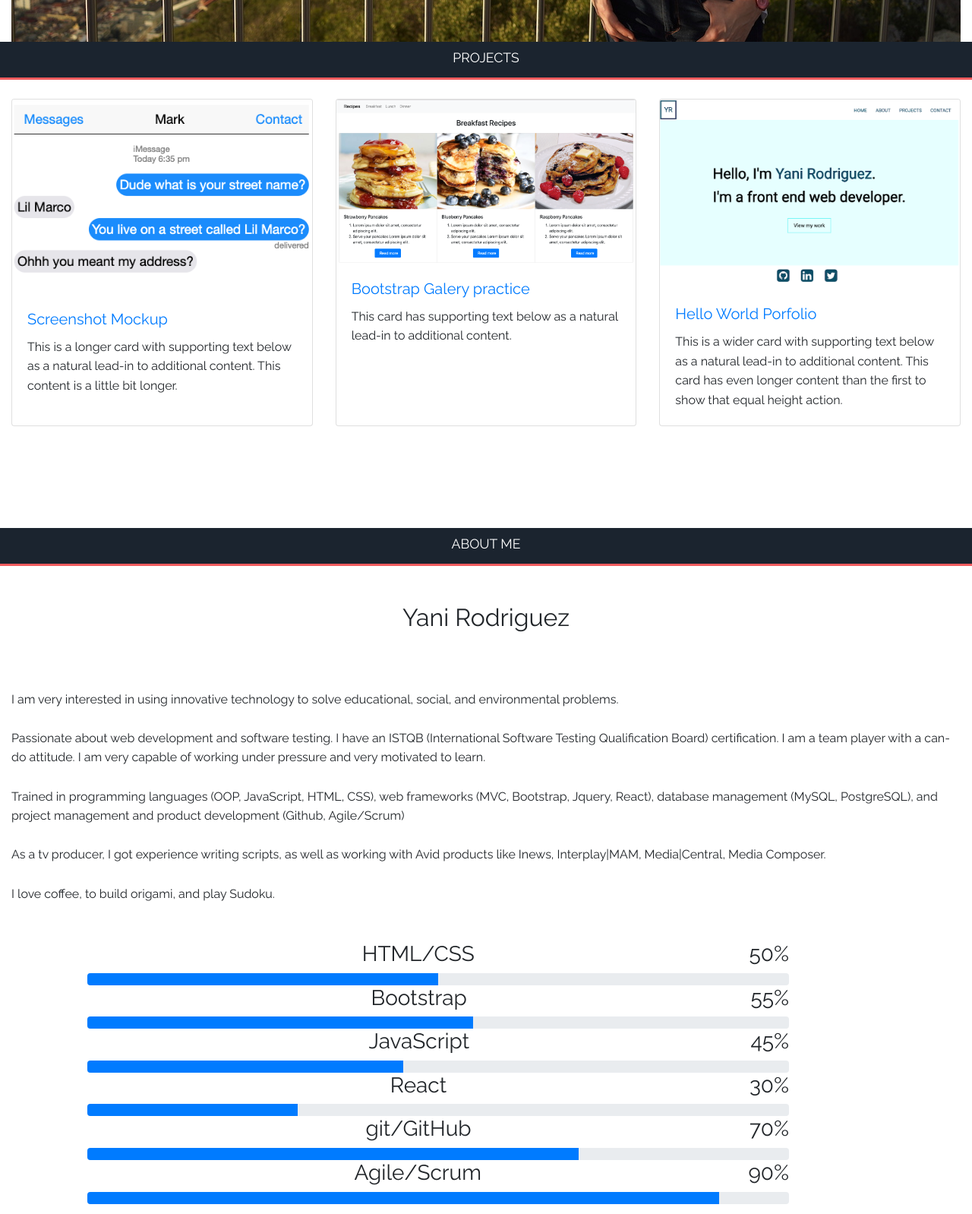
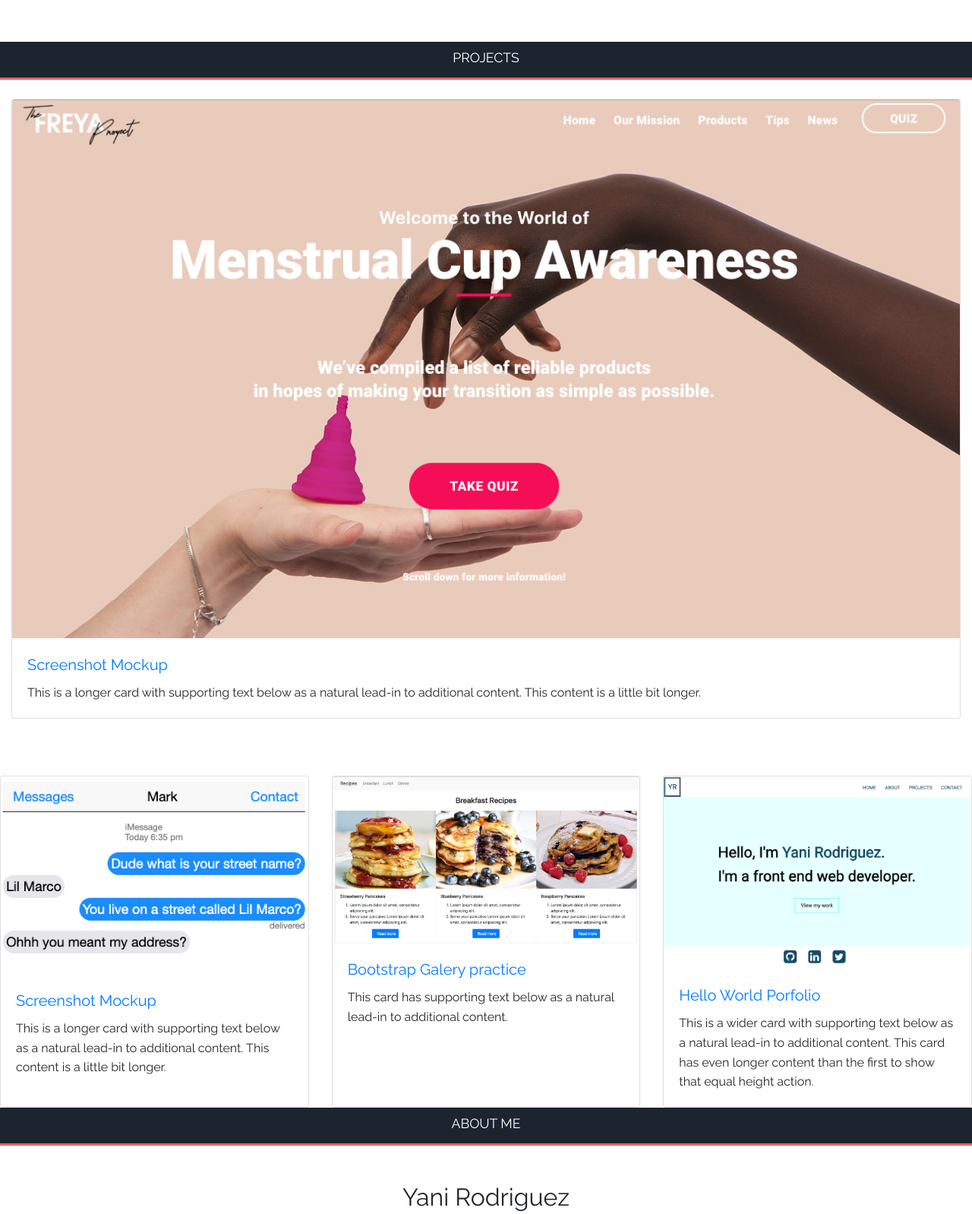
Before and after one commit to Yani010712/my-hello-world-portfolio, a website: page public/index.html in a window 1280 px wide. Shown: the part 760-2358 px from the top of the page at 76% size. Drawn offline with nearby package versions, Linux system fonts and the light colour scheme.

Commit message:
Adding freya image

```diff
--- a/public/index.html
+++ b/public/index.html
@@ -33,7 +33,7 @@
 
             <div class="flex-text-items">
                 <h1 id="front-test">Hello!<br> I'm <span class="highlight">Yani Rodriguez</span>.
-                    <br> I'm a front end web developer.</h1>
+                    <br> I'm a web developer.</h1>
                     <div class="button-page-link"><a id="viewMoreButton" href="#projects" style="text-decoration: none" ; target="_blank">View my work</a></div>
             </div>
 
@@ -48,6 +48,14 @@
             <div id="projects" class="title-background" class="my-4 text-center">
                 <h1 class="title-between">Projects</h1>
             </div>
+            <div class="card-deck">
+                <div class="card">
+                    <img class="card-img-top" src="images-portfolio/freya.png" alt="Freya">
+                    <div class="card-body">
+                        <h5 class="card-title"><a href="https://the-freya-project.herokuapp.com"> Screenshot Mockup</a></h5>
+                        <p class="card-text">This is a longer card with supporting text below as a natural lead-in to additional content. This content is a little bit longer.</p>
+                    </div>
+                </div>
 
             <div class="card-deck">
                 <div class="card">
@@ -98,7 +106,7 @@
                     I have an ISTQB (International Software Testing Qualification Board) certification. I am a team player with a can-do attitude. I am very capable of working under pressure and very motivated to learn.<br><br>
                     Trained in programming languages (OOP, JavaScript, HTML, CSS), web frameworks (MVC, Bootstrap, Jquery, React), database management (MySQL, PostgreSQL), and project management and product development (Github, Agile/Scrum)<br><br>
 
-                    As a tv producer, I got experience writing scripts, as well as working with Avid products like Inews, Interplay|MAM, Media|Central, Media Composer.<br><br> I love coffee, to build origami, and play Sudoku.<br>
+                    As a tv producer, I got experience working with Avid products like Inews, Interplay|MAM, Media|Central, Media Composer.<br><br> I love coffee, to build origami, play Sudoku, read, and run marathons..<br>
 
 
             </div>
@@ -108,7 +116,7 @@
               <div id="progress-bar-container">
               <div class="margin">
                 <h3 class="progress-label">HTML/CSS
-                <span class="pull-right">50%</span>
+                <span class="pull-right">65%</span>
                 </h3>
                 <div class="progress progress-xs">
                 <div class="progress-bar progress-bar-primary" role="progressbar" aria-valuenow="92" aria-valuemin="0" aria-valuemax="100" style="width: 50%">
@@ -129,7 +137,7 @@
                 </div>
                 </div>
                 <h3 class="progress-label">React
-                <span class="pull-right">30%</span>
+                <span class="pull-right">50%</span>
                 </h3>
                 <div class="progress progress-xs">
                 <div class="progress-bar progress-bar-primary" role="progressbar" aria-valuenow="92" aria-valuemin="0" aria-valuemax="100" style="width: 30%">
@@ -153,10 +161,6 @@
             </div>
               <!-- End Medium Size Progress Bars -->
 <!-- End Thin Size Progress Bars -->
-
-
-
-
 
         </div>
 
```
Also changed, not shown: public/images-portfolio/DSC01693.jpeg (deleted), public/images-portfolio/freya.png (added), 3 other files.
